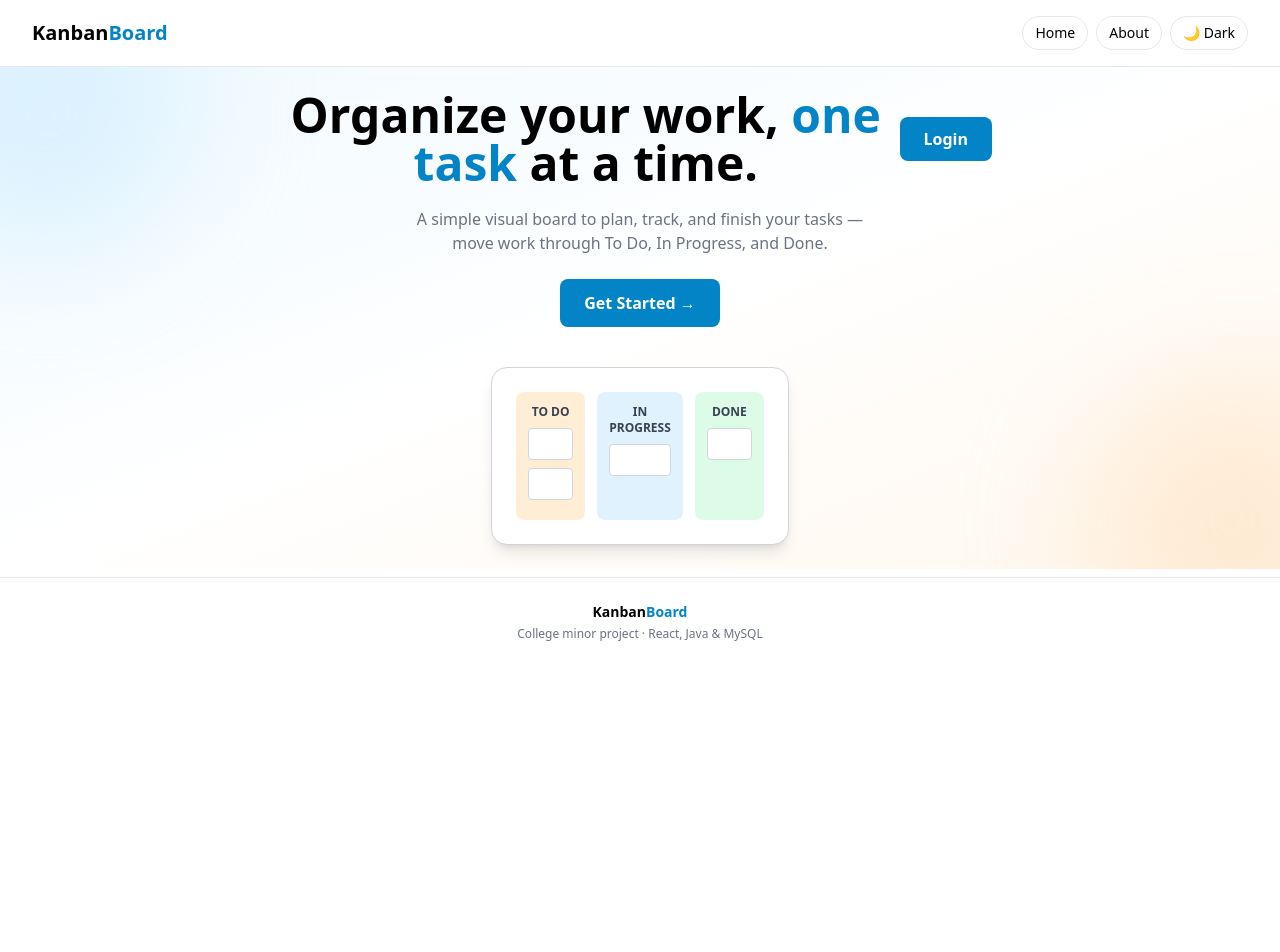
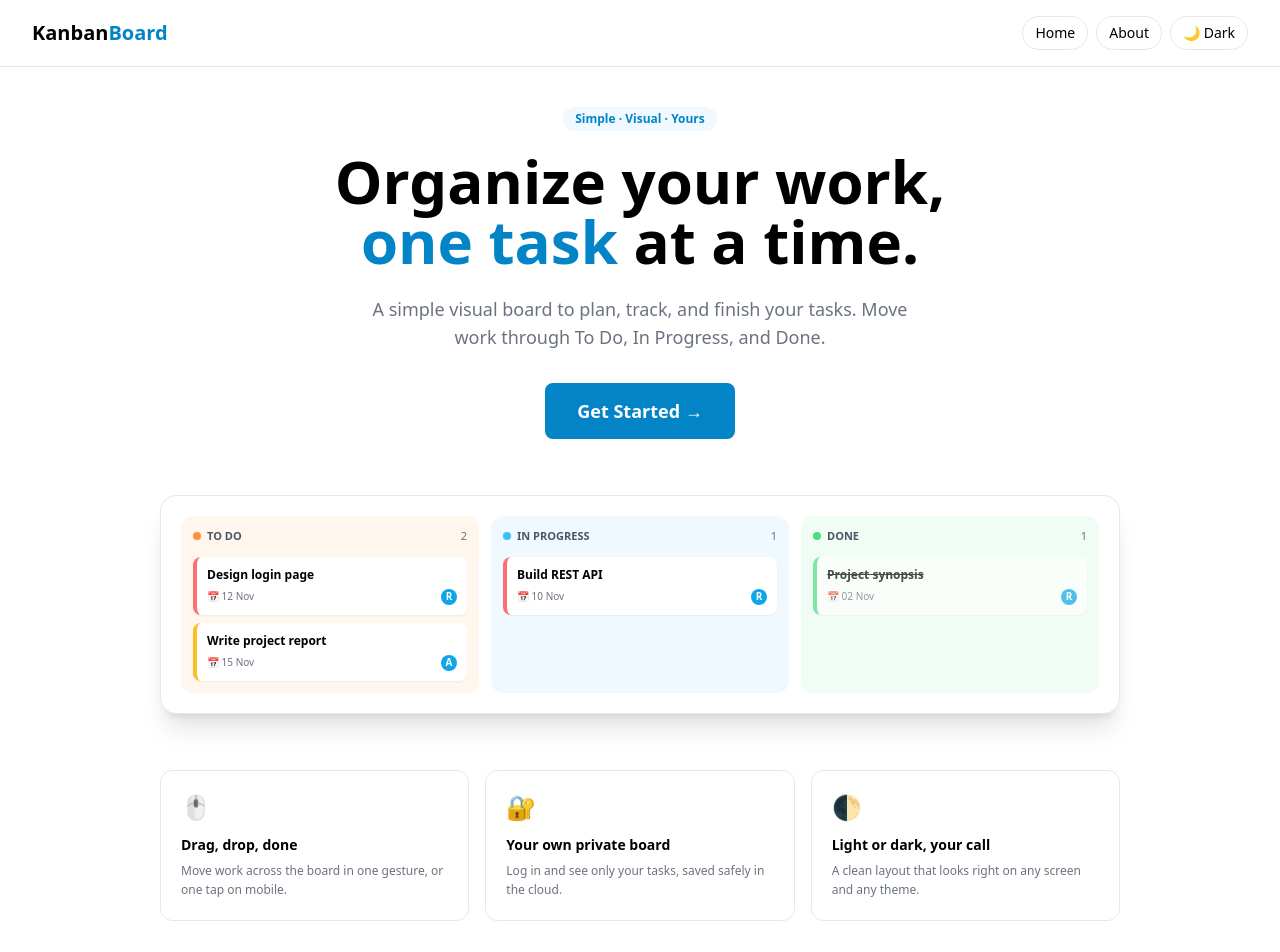
Before and after one commit to rmaurya8545-glitch/Task-Manager, a React (Vite) app: page / in a window 1280 px wide. Shown: the top 952 px of the page. Before the commit the page ends 800 px from the top, so only its background shows below. Built offline with nearby package versions, Linux system fonts and the light colour scheme; no server answers.

Commit message:
change hero.jsx

```diff
--- a/src/components/HeroPage.jsx
+++ b/src/components/HeroPage.jsx
@@ -1,54 +1,125 @@
-export default function HeroPage({ onGetStarted, onLogin }) {
+const PREVIEW = [
+  {
+    label: "TO DO",
+    dot: "bg-orange-400",
+    bg: "bg-orange-50 dark:bg-gray-900/40",
+    tasks: [
+      { title: "Design login page", border: "border-red-400", due: "12 Nov", who: "R" },
+      { title: "Write project report", border: "border-amber-400", due: "15 Nov", who: "A" }
+    ]
+  },
+  {
+    label: "IN PROGRESS",
+    dot: "bg-sky-400",
+    bg: "bg-sky-50 dark:bg-gray-900/40",
+    tasks: [{ title: "Build REST API", border: "border-red-400", due: "10 Nov", who: "R" }]
+  },
+  {
+    label: "DONE",
+    dot: "bg-green-400",
+    bg: "bg-green-50 dark:bg-gray-900/40",
+    tasks: [{ title: "Project synopsis", border: "border-green-400", due: "02 Nov", who: "R", done: true }]
+  }
+];
+
+const HIGHLIGHTS = [
+  { icon: "🖱️", title: "Drag, drop, done", desc: "Move work across the board in one gesture, or one tap on mobile." },
+  { icon: "🔐", title: "Your own private board", desc: "Log in and see only your tasks, saved safely in the cloud." },
+  { icon: "🌓", title: "Light or dark, your call", desc: "A clean layout that looks right on any screen and any theme." }
+];
+
+export default function HeroPage({ onGetStarted, onLearnMore }) {
   return (
-    <div className="relative overflow-hidden bg-gradient-to-br from-sky-50 via-white to-orange-50 dark:from-gray-900 dark:via-gray-900 dark:to-gray-800">
-      {/* decorative blurred circles */}
-      <div className="absolute -top-24 -left-24 w-72 h-72 bg-sky-200 dark:bg-sky-900 rounded-full blur-3xl opacity-40 pointer-events-none"></div>
-      <div className="absolute -bottom-24 -right-24 w-72 h-72 bg-orange-200 dark:bg-orange-900 rounded-full blur-3xl opacity-40 pointer-events-none"></div>
-
-      <div className="relative flex flex-col items-center gap-10 px-8 py-6 max-w-3xl mx-auto text-center">
-        <div className="flex-1 flex flex-col items-center">
-          <div className="flex flex-col sm:flex-row items-center justify-center gap-4 mb-5">
-            <h1 className="font-bold text-3xl sm:text-5xl leading-tight dark:text-white">
-              Organize your work, <span className="text-sky-600">one task</span> at a time.
-            </h1>
-            <button
-              className="bg-sky-600 hover:bg-sky-700 hover:scale-105 transition-all text-white font-semibold px-6 py-2.5 rounded-lg whitespace-nowrap"
-              onClick={onLogin}
-            >
-              Login
-            </button>
-          </div>
-          <p className="text-gray-500 dark:text-gray-400 max-w-md mx-auto mb-6 text-base">
-            A simple visual board to plan, track, and finish your tasks — move
-            work through To Do, In Progress, and Done.
-          </p>
+    <div className="max-w-5xl mx-auto px-6 sm:px-8 py-10">
+      {/* Hero */}
+      <div className="text-center flex flex-col items-center">
+        <span className="text-xs font-semibold text-sky-600 bg-sky-50 dark:bg-sky-900/30 dark:text-sky-300 rounded-full px-3 py-1 mb-5">
+          Simple · Visual · Yours
+        </span>
+        <h1 className="font-bold text-4xl sm:text-6xl leading-tight mb-6 dark:text-white">
+          Organize your work,
+          <br />
+          <span className="text-sky-600">one task</span> at a time.
+        </h1>
+        <p className="text-gray-500 dark:text-gray-400 max-w-xl mb-8 text-base sm:text-lg">
+          A simple visual board to plan, track, and finish your tasks. Move
+          work through To Do, In Progress, and Done.
+        </p>
+        <div className="flex flex-col sm:flex-row items-center gap-3">
           <button
-            className="bg-sky-600 hover:bg-sky-700 hover:scale-105 transition-all text-white font-semibold px-6 py-3 rounded-lg"
+            className="bg-sky-600 hover:bg-sky-700 hover:scale-105 transition-all text-white font-semibold px-8 py-3.5 rounded-lg text-lg"
             onClick={onGetStarted}
           >
             Get Started →
           </button>
+          {onLearnMore && (
+            <button
+              className="border border-gray-300 dark:border-gray-600 dark:text-white hover:bg-gray-100 dark:hover:bg-gray-800 transition font-semibold px-8 py-3.5 rounded-lg text-lg"
+              onClick={onLearnMore}
+            >
+              Learn more
+            </button>
+          )}
         </div>
+      </div>
 
-        <div className="flex-1 flex justify-center">
-          <div className="bg-white dark:bg-gray-800 border border-gray-300 dark:border-gray-700 rounded-2xl p-6 w-full max-w-md shadow-lg hover:shadow-2xl hover:-translate-y-1 transition-all">
-            <div className="flex gap-3">
-              <div className="flex-1 bg-orange-100 dark:bg-gray-700 rounded-lg p-3">
-                <p className="text-xs font-bold text-gray-700 dark:text-gray-200 mb-2">TO DO</p>
-                <div className="h-8 bg-white dark:bg-gray-800 border border-gray-300 dark:border-gray-600 rounded mb-2"></div>
-                <div className="h-8 bg-white dark:bg-gray-800 border border-gray-300 dark:border-gray-600 rounded mb-2"></div>
+      {/* Board preview */}
+      <div className="mt-14 bg-white dark:bg-gray-800 border border-gray-200 dark:border-gray-700 rounded-2xl p-4 sm:p-5 shadow-xl hover:shadow-2xl hover:-translate-y-1 transition-all">
+        <div className="grid grid-cols-1 sm:grid-cols-3 gap-3">
+          {PREVIEW.map((col) => (
+            <div key={col.label} className={`${col.bg} rounded-xl p-3`}>
+              <div className="flex items-center gap-1.5 mb-3">
+                <span className={`w-2 h-2 rounded-full ${col.dot}`}></span>
+                <p className="text-[11px] font-bold text-gray-600 dark:text-gray-300">{col.label}</p>
+                <span className="ml-auto text-[11px] text-gray-500 dark:text-gray-400">{col.tasks.length}</span>
               </div>
-              <div className="flex-1 bg-sky-100 dark:bg-gray-700 rounded-lg p-3">
-                <p className="text-xs font-bold text-gray-700 dark:text-gray-200 mb-2">IN PROGRESS</p>
-                <div className="h-8 bg-white dark:bg-gray-800 border border-gray-300 dark:border-gray-600 rounded mb-2"></div>
-              </div>
-              <div className="flex-1 bg-green-100 dark:bg-gray-700 rounded-lg p-3">
-                <p className="text-xs font-bold text-gray-700 dark:text-gray-200 mb-2">DONE</p>
-                <div className="h-8 bg-white dark:bg-gray-800 border border-gray-300 dark:border-gray-600 rounded mb-2"></div>
-              </div>
+              {col.tasks.map((t) => (
+                <div
+                  key={t.title}
+                  className={`bg-white dark:bg-gray-800 rounded-lg p-2.5 mb-2 last:mb-0 shadow-sm border-l-4 ${t.border} ${t.done ? "opacity-70" : ""}`}
+                >
+                  <p className={`text-xs font-semibold mb-1.5 dark:text-white ${t.done ? "line-through" : ""}`}>
+                    {t.title}
+                  </p>
+                  <div className="flex items-center justify-between text-[10px] text-gray-500 dark:text-gray-400">
+                    <span>📅 {t.due}</span>
+                    <span className="w-4 h-4 rounded-full bg-sky-500 text-white font-bold flex items-center justify-center">
+                      {t.who}
+                    </span>
+                  </div>
+                </div>
+              ))}
             </div>
+          ))}
+        </div>
+      </div>
+
+      {/* Highlights */}
+      <div className="grid grid-cols-1 md:grid-cols-3 gap-4 mt-14">
+        {HIGHLIGHTS.map((h) => (
+          <div
+            key={h.title}
+            className="bg-white dark:bg-gray-800 border border-gray-200 dark:border-gray-700 rounded-xl p-5 hover:-translate-y-1 hover:shadow-md transition-all"
+          >
+            <div className="text-2xl mb-3">{h.icon}</div>
+            <h3 className="font-semibold text-sm mb-1.5 dark:text-white">{h.title}</h3>
+            <p className="text-xs text-gray-500 dark:text-gray-400 leading-relaxed">{h.desc}</p>
           </div>
-        </div>
+        ))}
+      </div>
+
+      {/* Final CTA */}
+      <div className="text-center mt-14 bg-sky-50 dark:bg-gray-800 border border-sky-100 dark:border-gray-700 rounded-xl px-6 py-10">
+        <h3 className="font-bold text-xl sm:text-2xl mb-2 dark:text-white">Ready to get organized?</h3>
+        <p className="text-sm text-gray-500 dark:text-gray-400 mb-5">
+          Create your free account and add your first task in seconds.
+        </p>
+        <button
+          className="bg-sky-600 hover:bg-sky-700 hover:scale-105 transition-all text-white font-semibold px-6 py-3 rounded-lg"
+          onClick={onGetStarted}
+        >
+          Get Started →
+        </button>
       </div>
     </div>
   );
```
